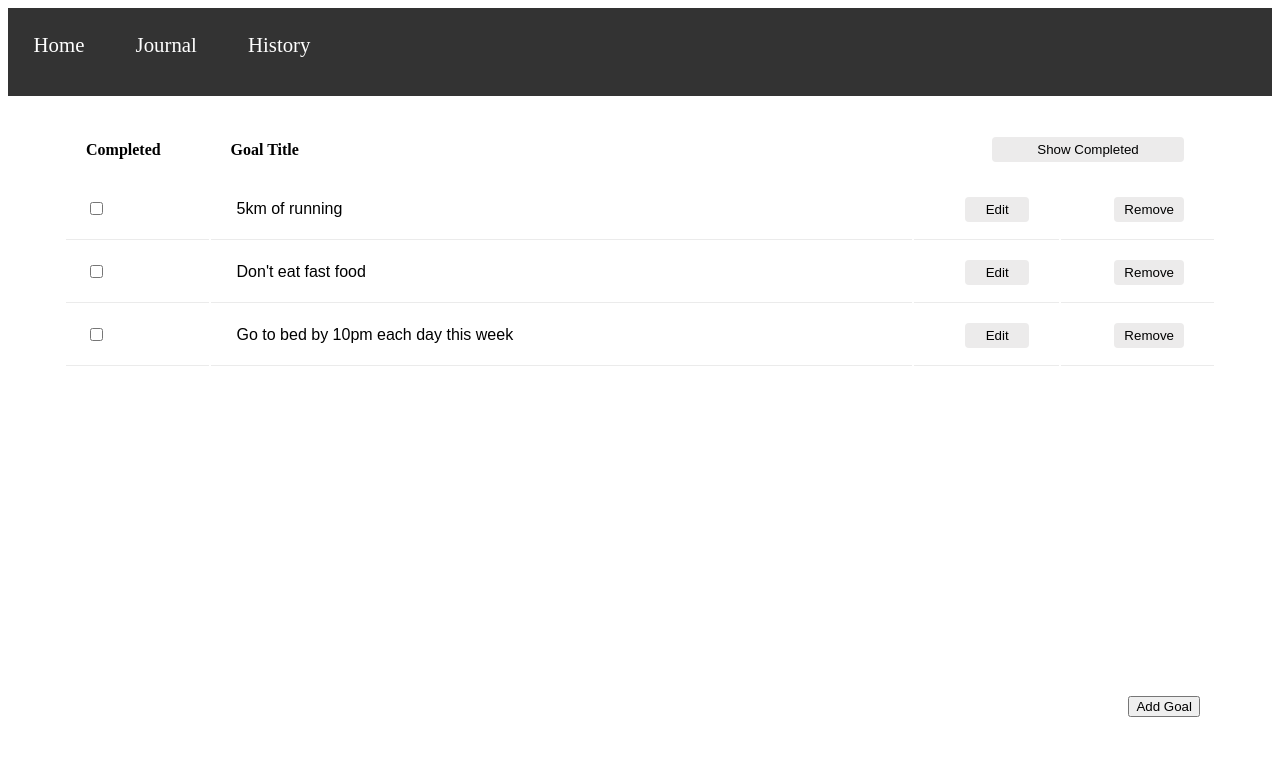
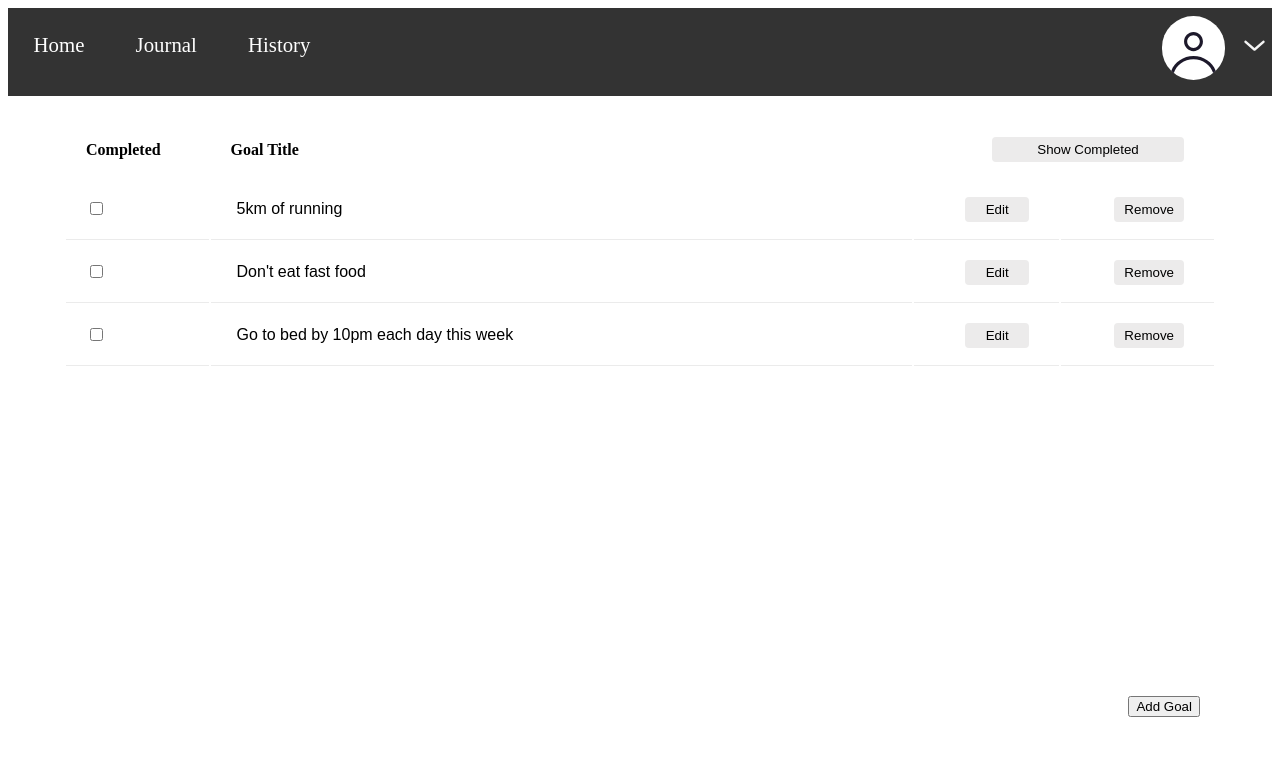
Before and after one commit to KyleHaarhoff/CaRe_Group36, a PHP site: page /patient/goals/goals.php in a window 1280 px wide. Shown: the top 759 px of the page. Run offline with PHP 8.4, Linux system fonts and the light colour scheme.

Commit message:
navbar logout

```diff
--- a/common/navbar/navbar.css
+++ b/common/navbar/navbar.css
@@ -25,3 +25,55 @@
 .MainNavbar a:hover{
     box-shadow: inset 0 -5px 0 #F3F3F3;;
 }
+.profileContainer{
+    position: absolute;
+    right: 0;
+
+}
+#profileImage{
+    height: 8vh;
+    padding: 1vh 0;
+}
+#profileSettingsButton{
+    height: 8vh;
+    width: 4vw;
+    margin: 0;
+    padding:0;
+    border:none;
+    background: none;
+
+}
+#profileSettingsButton img{
+    filter: invert(99%) sepia(88%) saturate(83%) hue-rotate(202deg) brightness(115%) contrast(91%);
+    margin-top: -0.5vh;
+    position: absolute;
+    top:2vh;
+    right: 0;
+    width: 4vw;
+}
+
+#logoutContainer{
+    display:none;
+    position: relative;
+    background: #333333;
+
+}
+#logoutContainer button{
+    text-align: center;
+    border: none;
+    padding:0.5rem;
+    margin:0;
+    background: none;
+    font-size: 1.3rem;
+    color:white;
+    width: 100%;
+}
+
+#logoutContainer button:hover{
+    box-shadow: inset 0 -5px 0 #F3F3F3;;
+}
+
+
+.vInvert{
+    transform: rotate(180deg);
+}
--- a/common/navbar/navbar.js
+++ b/common/navbar/navbar.js
@@ -0,0 +1,24 @@
+profileSettingsOpen = false
+profileDropdownImage = document.getElementById("profileDropdownImage")
+logoutContainer = document.getElementById("logoutContainer")
+
+function toggleProfileSettings(){
+    if(profileSettingsOpen){
+        //close it
+        profileDropdownImage.classList.remove("vInvert")
+        logoutContainer.style.display = 'none';
+    }
+    else{
+        //open it
+        profileDropdownImage.classList.add("vInvert")
+        logoutContainer.style.display = 'block';
+
+    }
+
+
+    profileSettingsOpen = !profileSettingsOpen
+}
+
+function redirect(url){
+    window.location.replace(url)
+}
--- a/common/navbar/navbar.php
+++ b/common/navbar/navbar.php
@@ -35,7 +35,14 @@ include_once __DIR__ . "/../../conf.php"
     }
     ?>
 
-    <span>
+    <span class="profileContainer">
+        <img src="<?= $base_url ?>assets/images/default_profile.svg" id="profileImage">
+        <button id="profileSettingsButton" onclick="toggleProfileSettings()"><img src="<?= $base_url ?>assets/images/dropdown.svg" id="profileDropdownImage"></button>
 
+        <div id="logoutContainer">
+            <button onclick="redirect('<?= $base_url ?>')">Logout</button>
+        </div>
     </span>
+
+    <script src="<?= $base_url ?>/common/navbar/navbar.js"></script>
 </nav>
```
Also changed, not shown: assets/images/default_profile.svg (added).
